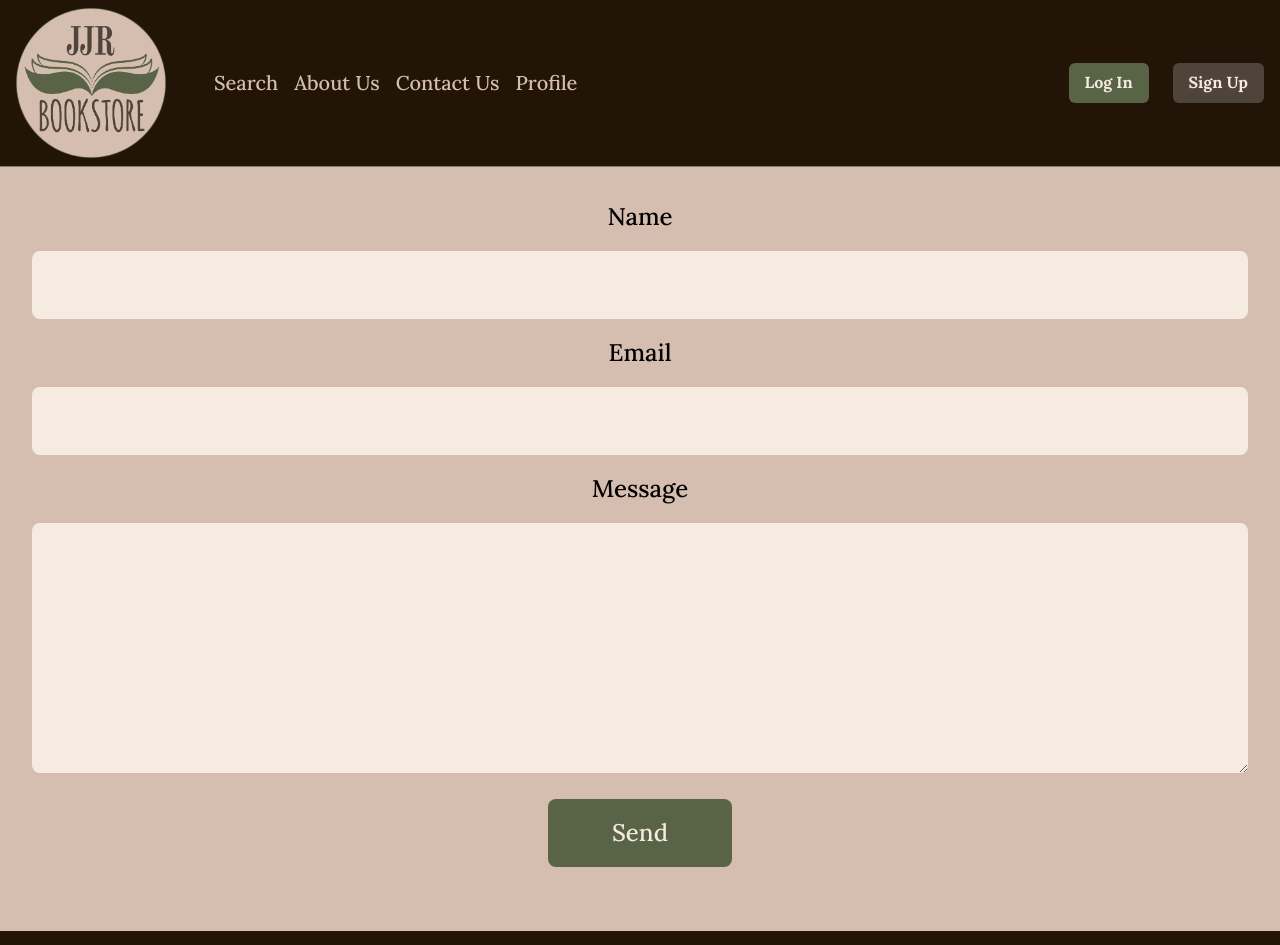
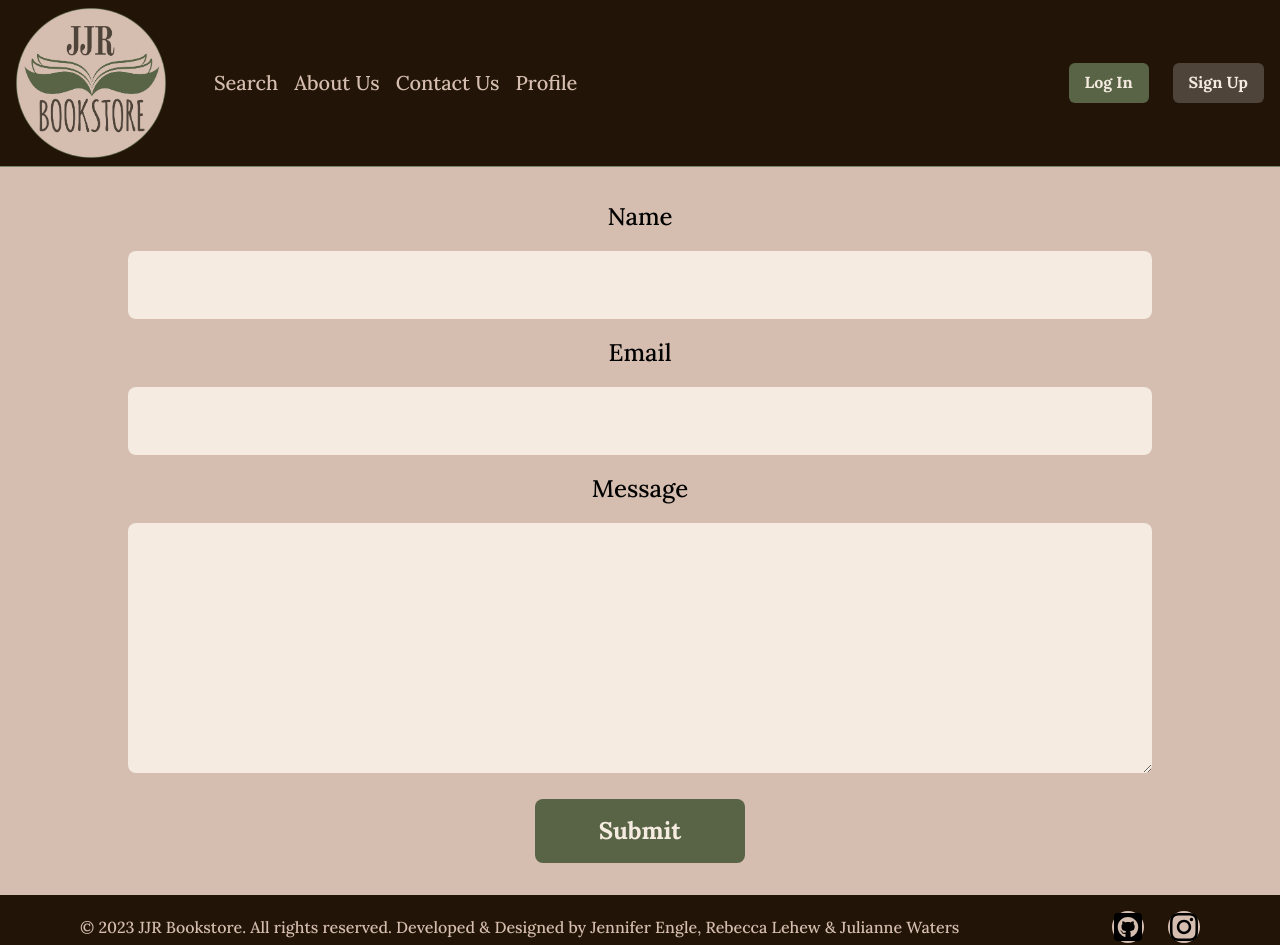
Before and after one commit to jengle-dev/JJR-Bookstore, a React (Create React App) app in the folder client/: page /contact in a window 1280 px wide. Shown: the top 945 px of the page. Built offline with nearby package versions, Linux system fonts and the light colour scheme.

Commit message:
fixed submit button

```diff
--- a/client/src/components/ContactForm.js
+++ b/client/src/components/ContactForm.js
@@ -1,5 +1,7 @@
 import React, { useState } from 'react';
 import styled from 'styled-components';
+
+import { Button } from "@chakra-ui/react";
 
 const FormStyle = styled.form`
   background-color: var(--taupeToad);
@@ -14,32 +16,26 @@ const FormStyle = styled.form`
   }
   input,
   textarea {
-    width: 95%;
+    width: 80%;
     font-size: 1.5rem;
     padding: 1rem;
     color: var(--licorice);
     background-color: var(--ivoryGoddess);
     border-radius: 8px;
     margin: 1rem;
+    outline: none;
   }
   textarea {
     min-height: 250px;
     resize: vertical;
   }
-  button[type='submit'] {
-    background-color: var(--oliveCoat);
-    color: var(--ivoryGoddess);
+  Button {
     font-size: 1.5rem;
-    display: inline-block;
-    margin-bottom: 4rem;
-    padding: 1rem 4rem;
     border-radius: 8px;
     cursor: pointer;
+    padding: 2rem 4rem;
+    margin-bottom: 2rem;
   }
-  .button:hover {
-    background-color:(--mossyRock);
-    transition: 0.7s;
-}
 `;
 
 export default function ContactForm() {
@@ -52,6 +48,7 @@ export default function ContactForm() {
         <div className="form-group">
           <label htmlFor="name">
             Name
+            <br></br>
             <input
               type="text"
               id="name"
@@ -64,6 +61,7 @@ export default function ContactForm() {
         <div className="form-group">
           <label htmlFor="email">
             Email
+            <br></br>
             <input
               type="email"
               id="email"
@@ -76,6 +74,7 @@ export default function ContactForm() {
         <div className="form-group">
           <label htmlFor="message">
             Message
+            <br></br>
             <textarea
               type="text"
               id="message"
@@ -85,7 +84,16 @@ export default function ContactForm() {
             />
           </label>
         </div>
-        <button type="submit" action="mailto:teamjjrbooks@gmail.com">Send</button>
+        <Button
+          loadingText="Submitting"
+          size="lg"
+          bg={'oliveCoat.900'}
+          color={'ivoryGoddess.900'}
+          _hover={{
+          bg: 'mossyRock.900',
+          }}>
+          Submit
+        </Button>
       </FormStyle>
     </>
   );
```
